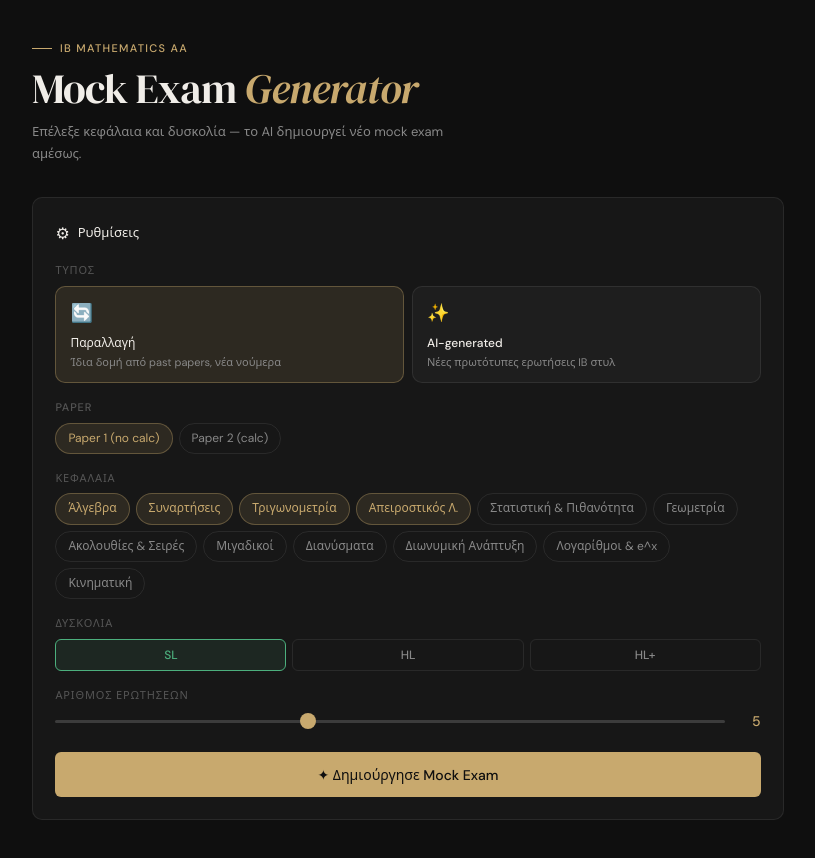
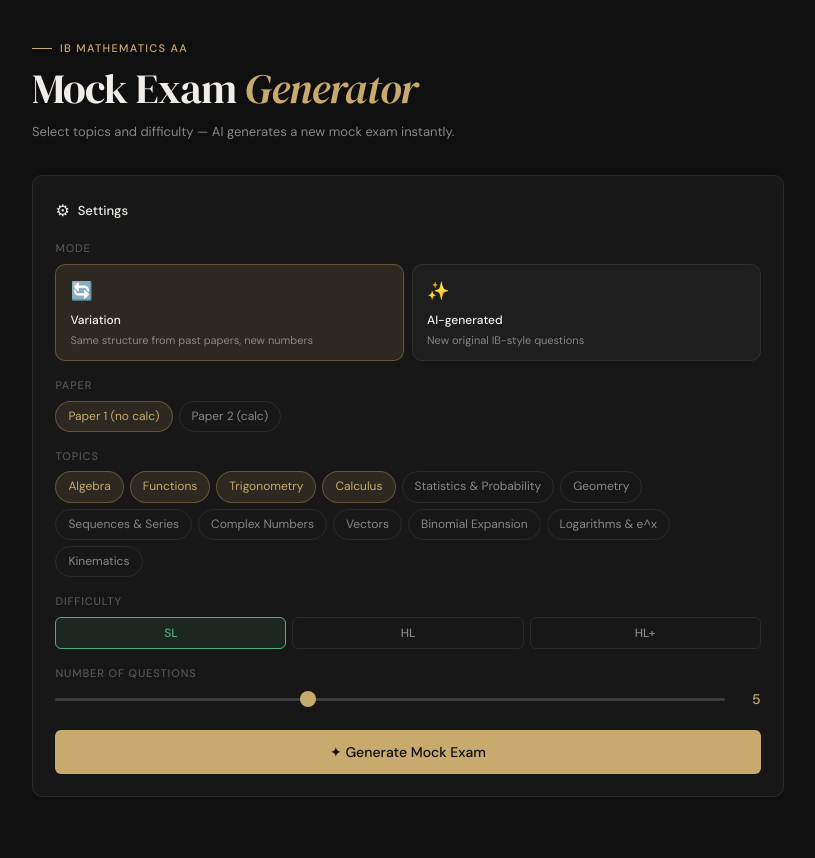
Before and after one commit to pasiouras/ib-exam, a plain HTML site: page index.html in a window 1280 px wide. Shown: the whole page, without its empty margins (232-1047 px from the left). Drawn offline with nearby package versions, Linux system fonts and the light colour scheme.

Commit message:
index.html

```diff
--- a/index.html
+++ b/index.html
@@ -123,23 +123,23 @@ h1 em{font-style:italic;color:var(--gold)}
 <div class="page">
   <div class="eyebrow">IB Mathematics AA</div>
   <h1>Mock Exam <em>Generator</em></h1>
-  <p class="subtitle">Επέλεξε κεφάλαια και δυσκολία — το AI δημιουργεί νέο mock exam αμέσως.</p>
+  <p class="subtitle">Select topics and difficulty — AI generates a new mock exam instantly.</p>
 
   <!-- Config -->
   <div class="card no-print">
-    <div class="card-title"><span>⚙</span> Ρυθμίσεις</div>
+    <div class="card-title"><span>⚙</span> Settings</div>
 
-    <span class="lbl">Τύπος</span>
+    <span class="lbl">Mode</span>
     <div class="mode-grid">
       <div class="mode-card sel" id="mV" onclick="setMode('variant')">
         <div class="ic">🔄</div>
-        <h4>Παραλλαγή</h4>
-        <p>Ίδια δομή από past papers, νέα νούμερα</p>
+        <h4>Variation</h4>
+        <p>Same structure from past papers, new numbers</p>
       </div>
       <div class="mode-card" id="mA" onclick="setMode('ai')">
         <div class="ic">✨</div>
         <h4>AI-generated</h4>
-        <p>Νέες πρωτότυπες ερωτήσεις IB στυλ</p>
+        <p>New original IB-style questions</p>
       </div>
     </div>
 
@@ -149,24 +149,24 @@ h1 em{font-style:italic;color:var(--gold)}
       <div class="chip" id="cp2" onclick="togChip(this)">Paper 2 (calc)</div>
     </div>
 
-    <span class="lbl">Κεφάλαια</span>
+    <span class="lbl">Topics</span>
     <div class="chips" id="topicChips"></div>
 
-    <span class="lbl">Δυσκολία</span>
+    <span class="lbl">Difficulty</span>
     <div class="diff">
       <button class="on sl" onclick="setDiff(this,'sl')">SL</button>
       <button onclick="setDiff(this,'hl')" class="hl">HL</button>
       <button onclick="setDiff(this,'hlp')" class="hlp">HL+</button>
     </div>
 
-    <span class="lbl">Αριθμός ερωτήσεων</span>
+    <span class="lbl">Number of questions</span>
     <div class="sl-row">
       <input type="range" min="2" max="10" value="5" step="1" id="qc"
              oninput="document.getElementById('qv').textContent=this.value">
       <span class="sl-val" id="qv">5</span>
     </div>
 
-    <button class="gen-btn" onclick="generate()">✦ Δημιούργησε Mock Exam</button>
+    <button class="gen-btn" onclick="generate()">✦ Generate Mock Exam</button>
   </div>
 
   <div id="out"></div>
@@ -179,13 +179,13 @@ h1 em{font-style:italic;color:var(--gold)}
 const PROXY = 'https://green-bonus-7bbb.pasiouras.workers.dev/';
 const MODEL = 'claude-haiku-4-5-20251001';
 const TOPICS = [
-  'Άλγεβρα','Συναρτήσεις','Τριγωνομετρία','Απειροστικός Λ.',
-  'Στατιστική & Πιθανότητα','Γεωμετρία','Ακολουθίες & Σειρές',
-  'Μιγαδικοί','Διανύσματα','Διωνυμική Ανάπτυξη','Λογαρίθμοι & e^x','Κινηματική'
+  'Algebra','Functions','Trigonometry','Calculus',
+  'Statistics & Probability','Geometry','Sequences & Series',
+  'Complex Numbers','Vectors','Binomial Expansion','Logarithms & e^x','Kinematics'
 ];
 
 let mode='variant', diff='sl';
-let activeTopics=new Set(['Άλγεβρα','Συναρτήσεις','Απειροστικός Λ.','Τριγωνομετρία']);
+let activeTopics=new Set(['Algebra','Functions','Calculus','Trigonometry']);
 
 window.addEventListener('load',()=>{
   buildTopics();
@@ -210,7 +210,7 @@ function setDiff(btn,d){diff=d;document.querySelectorAll('.diff button').forEach
 async function generate(){
 
   const topics=[...document.querySelectorAll('#topicChips .chip.on')].map(c=>c.textContent);
-  if(!topics.length){alert('Επέλεξε τουλάχιστον ένα κεφάλαιο!');return;}
+  if(!topics.length){alert('Select at least one topic!');return;}
   const count=parseInt(document.getElementById('qc').value);
   const paperType=document.getElementById('cp1').classList.contains('on')?'Paper 1 (no calculator)':'Paper 2 (calculator)';
   const diffLabel={sl:'SL',hl:'HL',hlp:'HL+ challenging'}[diff];
@@ -223,7 +223,7 @@ async function generate(){
   out.innerHTML=`<div class="card prog-wrap fade">
     <div style="font-size:1.5rem;animation:spin 1s linear infinite;display:inline-block">⟳</div>
     <div class="prog-track"><div class="prog-fill" id="pf"></div></div>
-    <p class="prog-msg" id="pm">Δημιουργία ${count} ερωτήσεων…</p>
+    <p class="prog-msg" id="pm">Generating ${count} questions…</p>
   </div><style>@keyframes spin{to{transform:rotate(360deg)}}</style>`;
 
   let p=0;
@@ -263,7 +263,7 @@ Return ONLY valid JSON, no markdown:
     renderExam(JSON.parse(clean));
   }catch(e){
     clearInterval(iv);
-    out.innerHTML=`<div class="err">✕ Σφάλμα: ${e.message}<br><small>Δοκίμασε ξανά ή μείωσε τον αριθμό ερωτήσεων.</small></div>`;
+    out.innerHTML=`<div class="err">✕ Error: ${e.message}<br><small>Try again or reduce the number of questions.</small></div>`;
   }
 }
 
@@ -278,9 +278,9 @@ function renderExam(data){
     <span class="exam-badge">${total} marks</span>
   </div>
   <div class="stats fade">
-    <div class="stat"><div class="n">${qs.length}</div><div class="l">Ερωτήσεις</div></div>
+    <div class="stat"><div class="n">${qs.length}</div><div class="l">Questions</div></div>
     <div class="stat"><div class="n">${total}</div><div class="l">Marks</div></div>
-    <div class="stat"><div class="n">${time}'</div><div class="l">Χρόνος (~)</div></div>
+    <div class="stat"><div class="n">${time}'</div><div class="l">Time (~)</div></div>
   </div>`;
   qs.forEach((q,i)=>{
     const parts=(q.parts||[]).map(p=>`<div class="part"><span class="part-lbl">${p.label}</span><span class="part-txt">${p.text}</span><span class="part-m">[${p.marks}]</span></div>`).join('');
@@ -294,15 +294,15 @@ function renderExam(data){
       <div class="parts">${parts}</div>
       <button class="ms-btn" onclick="togMS(this)">
         <svg width="11" height="11" viewBox="0 0 12 12" fill="none"><path d="M2 4l4 4 4-4" stroke="currentColor" stroke-width="1.5" stroke-linecap="round"/></svg>
-        Εμφάνιση mark scheme
+        Show mark scheme
       </button>
       <div class="ms-box"><p>${ms}</p></div>
     </div>`;
   });
   html+=`<div class="actions no-print fade">
-    <button class="btn btn-p" onclick="generate()">↺ Νέο exam</button>
-    <button class="btn btn-s" onclick="revealAll()">👁 Όλες οι λύσεις</button>
-    <button class="btn btn-g" onclick="window.print()">🖨 Εκτύπωση</button>
+    <button class="btn btn-p" onclick="generate()">↺ New exam</button>
+    <button class="btn btn-s" onclick="revealAll()">👁 Show all solutions</button>
+    <button class="btn btn-g" onclick="window.print()">🖨 Print</button>
   </div>`;
   document.getElementById('out').innerHTML=html;
   renderKatex();
@@ -312,11 +312,11 @@ function togMS(btn){
   const box=btn.nextElementSibling;
   const open=!box.classList.contains('open');
   box.classList.toggle('open',open);btn.classList.toggle('open',open);
-  btn.childNodes[1].textContent=' '+(open?'Απόκρυψη mark scheme':'Εμφάνιση mark scheme');
+  btn.childNodes[1].textContent=' '+(open?'Hide mark scheme':'Show mark scheme');
 }
 function revealAll(){
   document.querySelectorAll('.ms-box').forEach(b=>b.classList.add('open'));
-  document.querySelectorAll('.ms-btn').forEach(b=>{b.classList.add('open');b.childNodes[1].textContent=' Απόκρυψη mark scheme';});
+  document.querySelectorAll('.ms-btn').forEach(b=>{b.classList.add('open');b.childNodes[1].textContent=' Hide mark scheme';});
 }
 function renderKatex(){
   if(typeof renderMathInElement==='function'){
```
